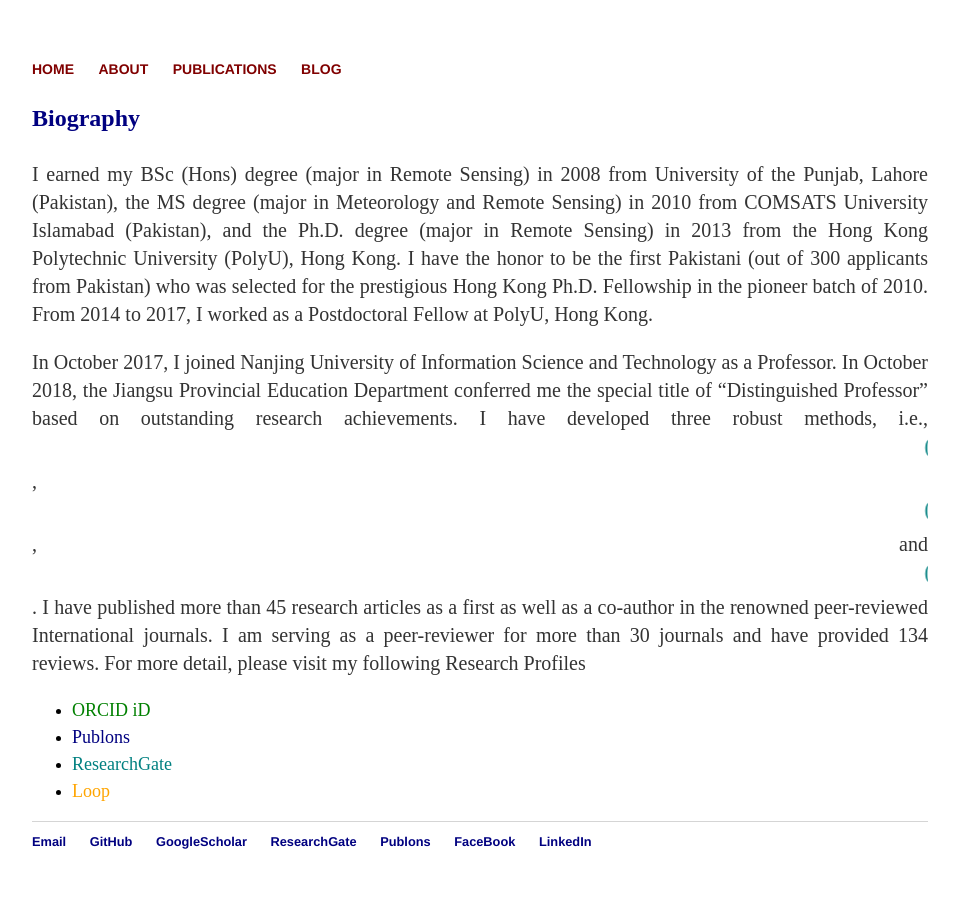
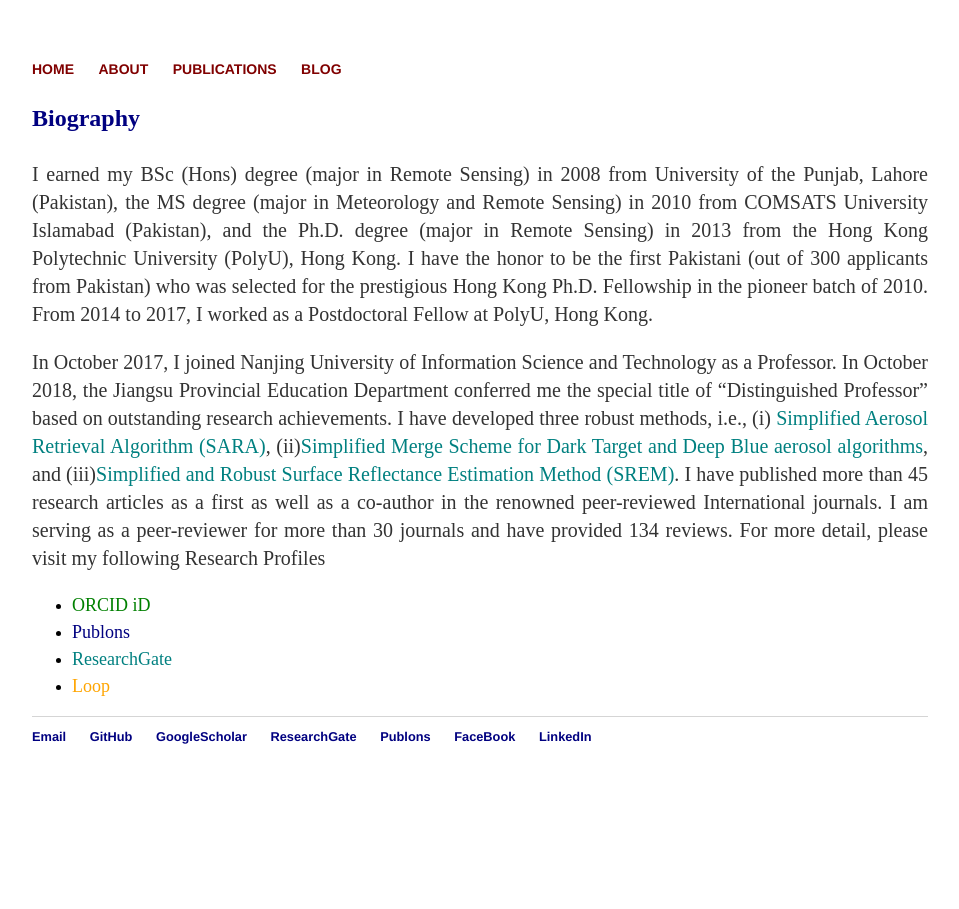
Before and after one commit to rs-DrBilal/rsbilal.github.io, a Jekyll site: the page built from about/index.html, in a window 1280 px wide. Shown: the whole page, without its empty margins (160-1119 px from the left). Built offline with Jekyll 4.4.1, drawn with Linux system fonts in a browser that asks for light colours.

Commit message:
Update index.html

```diff
--- a/about/index.html
+++ b/about/index.html
@@ -14,9 +14,9 @@
 		  <p style="text-align:justify;font-size:20px;">In October 2017, I joined Nanjing University of Information Science and Technology as a Professor.
 		  In October 2018, the Jiangsu Provincial Education Department conferred me the special title of “Distinguished Professor” based on outstanding research achievements.
 				I have developed three robust methods, i.e.,
-				<a href="https://doi.org/10.1016/j.rse.2013.04.014" style="color: TEAL"><MARQUEE> (i) Simplified Aerosol Retrieval Algorithm (SARA)</MARQUEE></a>,
-				<a href="https://doi.org/10.1016/j.rse.2017.05.028" style="color: TEAL"><MARQUEE> (ii) Simplified Merge Scheme for Dark Target and Deep Blue aerosol algorithms</MARQUEE> </a>, and
-				<a href=" https://doi.org/10.3390/rs11111344" style="color: TEAL"><MARQUEE> (iii) Simplified and Robust Surface Reflectance Estimation Method (SREM)</MARQUEE></a>.
+				(i) <a href="https://doi.org/10.1016/j.rse.2013.04.014" style="color: TEAL">Simplified Aerosol Retrieval Algorithm (SARA)</a>,
+				(ii)<a href="https://doi.org/10.1016/j.rse.2017.05.028" style="color: TEAL">Simplified Merge Scheme for Dark Target and Deep Blue aerosol algorithms</MARQUEE></a>, and
+				(iii)<a href=" https://doi.org/10.3390/rs11111344" style="color: TEAL">Simplified and Robust Surface Reflectance Estimation Method (SREM)</a>.
 				I have published more than 45 research articles as a first as well as a co-author in the renowned peer-reviewed International journals.
 				I am serving as a peer-reviewer for more than 30 journals and have provided 134 reviews. For more detail, please visit my following Research Profiles</p>
 
```
